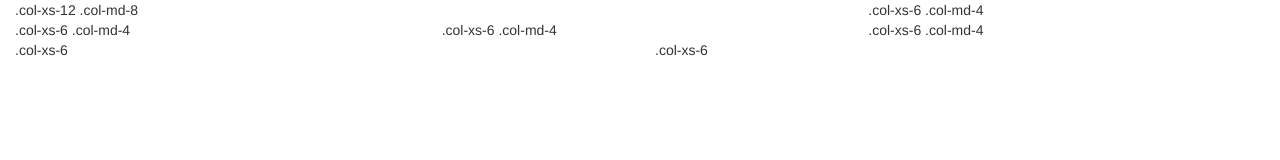
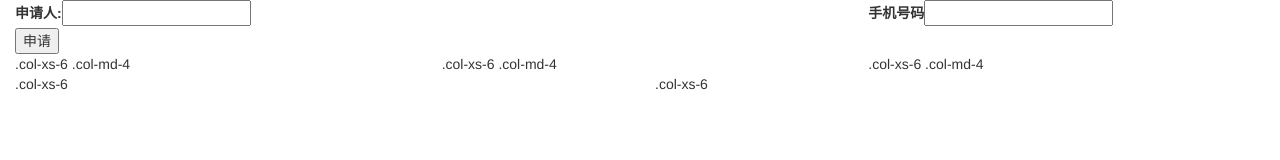
Before and after one commit to wmhh1129/requestPage, a plain HTML site: page index.html in a window 1280 px wide. Drawn offline with nearby package versions, Linux system fonts and the light colour scheme.

Commit message:
feat: text input

```diff
--- a/index.html
+++ b/index.html
@@ -12,8 +12,16 @@
 <body>
 	<div class="container-fluid">
 		<div class="row">
-			<div class="col-xs-12 col-md-8">.col-xs-12 .col-md-8</div>
-			<div class="col-xs-6 col-md-4">.col-xs-6 .col-md-4</div>
+			<div class="col-xs-12 col-md-8">
+				<label for="name">申请人:</label><input id="name" type="text">
+
+			</div>
+			<div class="col-xs-12 col-md-4">
+				<label for="mobile">手机号码</label><input id="mobile" type="text">
+			</div>
+			<div class="col-xs-12 col-md-4">
+				<button type="button">申请</button>
+			</div>
 		</div>
 
 		<!-- Columns start at 50% wide on mobile and bump up to 33.3% wide on desktop -->
```
